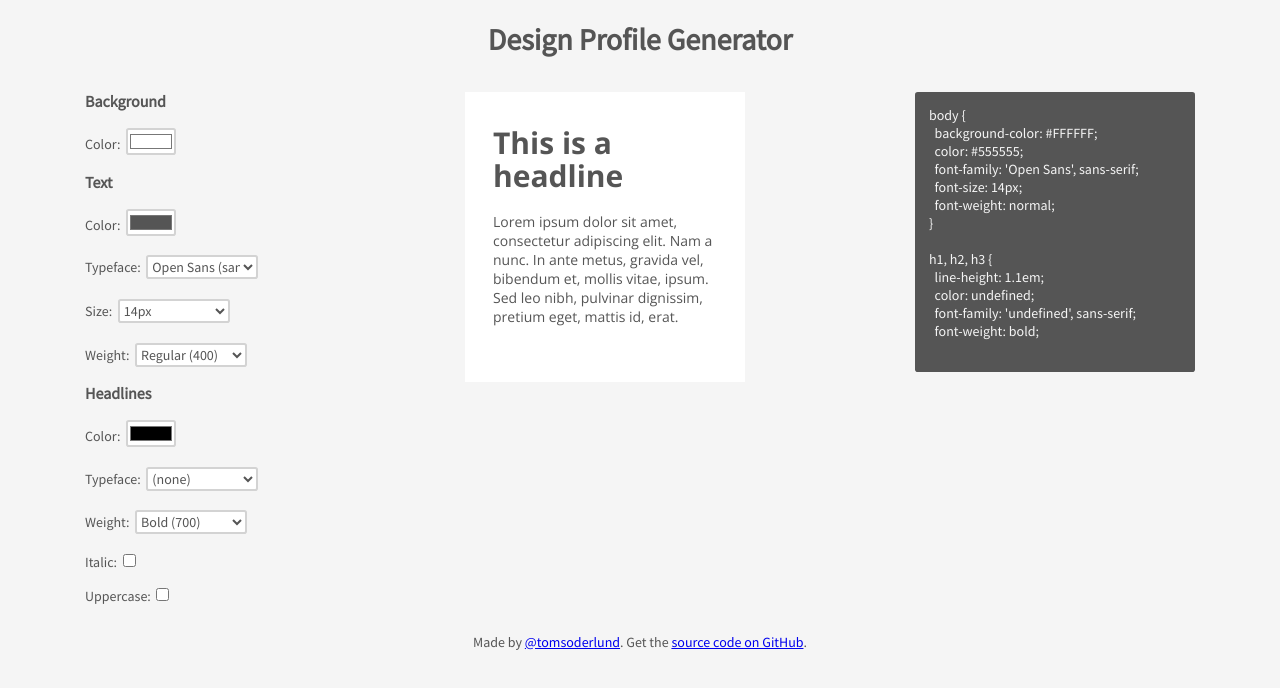
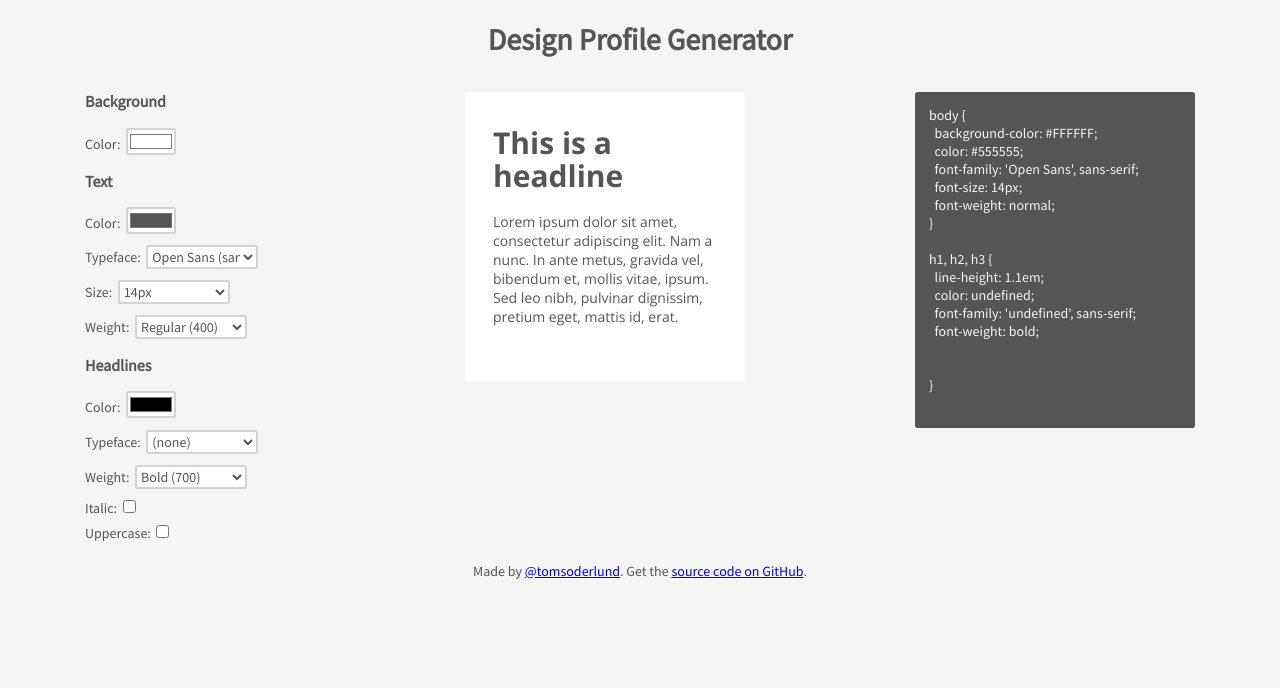
Before and after one commit to tomsoderlund/design-profile-generator, a React (Create React App) app: page / in a window 1280 px wide. Shown: the top 688 px of the page. Built offline with nearby package versions, Linux system fonts and the light colour scheme; a web font is replaced by a local one.

Commit message:
Inputs styling

```diff
--- a/src/components/Inputs.js
+++ b/src/components/Inputs.js
@@ -133,4 +133,8 @@ const DivLeft = styled.div`
   text-align: left;
   margin: auto;
   width: 15em;
+
+  p {
+    margin: 0.4em 0;
+  }
 `
--- a/src/components/OutputCSS.js
+++ b/src/components/OutputCSS.js
@@ -26,7 +26,7 @@ h1, h2, h3 {
 const OutputTextBox = styled.textarea`
   display: block;
   width: 20em;
-  min-height: 20em;
+  min-height: 24em;
   padding: 1em;
   margin: auto;
   margin-top: 1em;
@@ -34,8 +34,8 @@ const OutputTextBox = styled.textarea`
   background-color: #555555;
   color: #F5F5F5;
 
-  &:focus {
-    color: #00CED1;
+  &:hover {
+    background-color: #666666;
   }
 `
 
```
